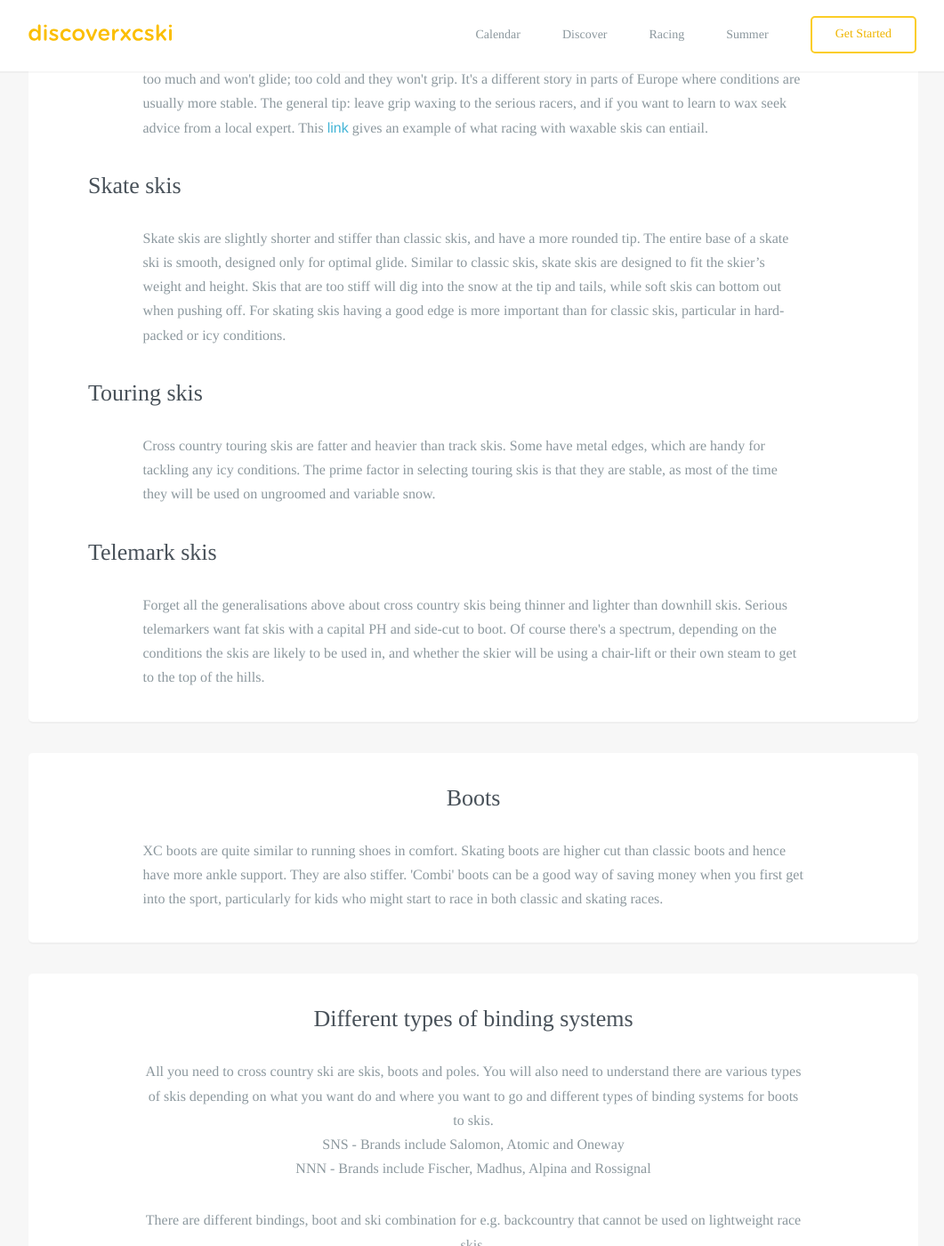
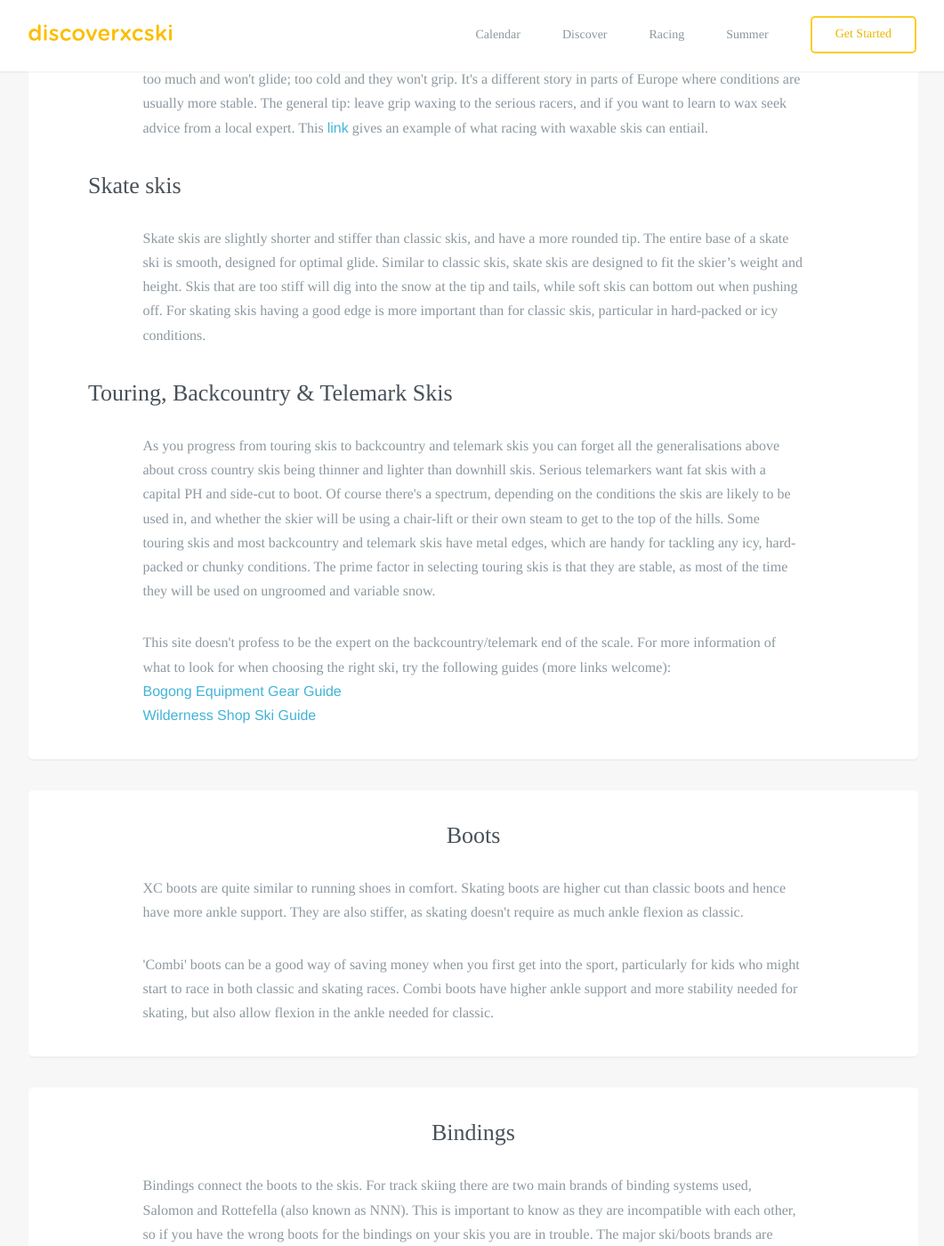
Before and after one commit to robcatto/robcatto.github.io, a Jekyll site: the page built from get-started/equipment/index.html, in a window 1280 px wide and 1400 px high, scrolled down 1527 px. Shown: the whole window at 89% size, without its empty margins (108-1169 px from the left). Built offline with Jekyll 4.4.1, drawn with Linux system fonts in a browser that asks for light colours; some web fonts are replaced; Markdown is read by kramdown in place of the engine named in the settings; some of the changed text lies outside the part shown.

Commit message:
Update index.html

```diff
--- a/get-started/equipment/index.html
+++ b/get-started/equipment/index.html
@@ -53,30 +53,36 @@ layout: default
                         <p align=left>Waxable skis are usually faster than all forms of waxless skis, however, getting the rigth wax is an art, particularly in Australia where conditions often change continuously throughout the day. Wax too warm and the skis will stick too much and won't glide; too cold and they won't grip. It's a different story in parts of Europe where conditions are usually more stable. The general tip: leave grip waxing to the serious racers, and if you want to learn to wax seek advice from a local expert. This <a href="http://crosscountryskier.com.au/techniques/classic/2007104186094.htm"target="blank">link</a> gives an example of what racing with waxable skis can entiail.</p>
 
                    <h3 align=left>Skate skis</h3>
-                    <p align=left>Skate skis are slightly shorter and stiffer than classic skis, and have a more rounded tip. The entire base of a skate ski is smooth, designed only for optimal glide. Similar to classic skis, skate skis are designed to fit the skier’s weight and height. Skis that are too stiff will dig into the snow at the tip and tails, while soft skis can bottom out when pushing off. For skating skis having a good edge is more important than for classic skis, particular in hard-packed or icy conditions.
+                    <p align=left>Skate skis are slightly shorter and stiffer than classic skis, and have a more rounded tip. The entire base of a skate ski is smooth, designed for optimal glide. Similar to classic skis, skate skis are designed to fit the skier’s weight and height. Skis that are too stiff will dig into the snow at the tip and tails, while soft skis can bottom out when pushing off. For skating skis having a good edge is more important than for classic skis, particular in hard-packed or icy conditions.
                      </p>
-               <h3 align=left>Touring skis</h3>
-              <p align=left>Cross country touring skis are fatter and heavier than track skis. Some have metal edges, which are handy for tackling any icy conditions. The prime factor in selecting touring skis is that they are stable, as most of the time they will be used on ungroomed and variable snow.
-              <h3 align=left>Telemark skis</h3>
-              <p align=left>Forget all the generalisations above about cross country skis being thinner and lighter than downhill skis. Serious telemarkers want fat skis with a capital PH and side-cut to boot. Of course there's a spectrum, depending on the conditions the skis are likely to be used in, and whether the skier will be using a chair-lift or their own steam to get to the top of the hills.
+               <h3 align=left>Touring, Backcountry & Telemark Skis</h3>
+
+              <p align=left>As you progress from touring skis to backcountry and telemark skis you can forget all the generalisations above about cross country skis being thinner and lighter than downhill skis. Serious telemarkers want fat skis with a capital PH and side-cut to boot. Of course there's a spectrum, depending on the conditions the skis are likely to be used in, and whether the skier will be using a chair-lift or their own steam to get to the top of the hills. Some touring skis and most backcountry and telemark skis have metal edges, which are handy for tackling any icy, hard-packed or chunky conditions. The prime factor in selecting touring skis is that they are stable, as most of the time they will be used on ungroomed and variable snow.
+                <p align=left>This site doesn't profess to be the expert on the backcountry/telemark end of the scale. For more information of what to look for when choosing the right ski, try the following guides (more links welcome):
+
+                <br><a href="http://www.bogong.com.au/gear/ski.html"target="blank">Bogong Equipment Gear Guide</a>
+                <br><a href="http://www.wildernessshop.com.au/html/xc_skis.html"target="blank">Wilderness Shop Ski Guide</a>
 
                 </section>
                   <section class="mobile_section">
                          <h3>Boots</h3>
-                    <p align=left>XC boots are quite similar to running shoes in comfort. Skating boots are higher cut than classic boots and hence have more ankle support. They are also stiffer. 'Combi' boots can be a good way of saving money when you first get into the sport, particularly for kids who might start to race in both classic and skating races.
+                    <p align=left>XC boots are quite similar to running shoes in comfort. Skating boots are higher cut than classic boots and hence have more ankle support. They are also stiffer, as skating doesn't require as much ankle flexion as classic.
+                     </p>
+
+                      <p align=left>'Combi' boots can be a good way of saving money when you first get into the sport, particularly for kids who might start to race in both classic and skating races. Combi boots have higher ankle support and more stability needed for skating, but also allow flexion in the ankle needed for classic.
                      </p>
 
 
                 </section>
 
                          <section class="mobile_section">
-                    <h3>Different types of binding systems</h3>
-                    <p>All you need to cross country ski are skis, boots and poles.  You will also need to understand there are various types of skis depending on what you want do and where you want to go and different types of binding systems for boots to skis.
+                    <h3>Bindings</h3>
+                    <p align=left>Bindings connect the boots to the skis. For track skiing there are two main brands of binding systems used, Salomon and Rottefella (also known as NNN). This is important to know as they are incompatible with each other, so if you have the wrong boots for the bindings on your skis you are in trouble. The major ski/boots brands are aligned to one of these systems:
+                                <br>SNS - Boot brands include Salomon, Atomic and Oneway
+                                <br>NNN - Boot brands include Fischer, Madshus, Alpina and Rossignal
 
-                                <br>SNS - Brands include Salomon, Atomic and Oneway
-                                <br>NNN - Brands include Fischer, Madhus, Alpina and Rossignal
-                        <p>There are different bindings, boot and ski combination for e.g. backcountry that cannot be used on lightweight race skis.
-                        <p>Also there are are manual bindings and automatic bindings.  Manual bindings tend to be easier to attach and detach.
+                        <p align=left>Some bindings are automatic, which means that you can attach them without using your hands and detach them by pressing down with the tip of your pole on the binding. These are often used on hire skis. Manual bindings are more common. Some NNN bindings can be adjusted back or forward on the ski - in general don't adjust these unless advised to by an expert.
+                          <p align=left>There are different bindings, boot and ski combination for e.g. backcountry that cannot be used on lightweight race skis.
                      </p>
 
                 </section>
@@ -85,8 +91,9 @@ layout: default
 
 
                          <section class="mobile_section">
-                    <h3>Pole lengths differ</h3>
-                    <p>Poles are thin and light, with a basket on the bottom to stop the pole from going deep into the snow.  There are different pole lengths for classic and skate.  Classic pole length is around minus 20cm of height and skate are around minus 10 cm.  There are also racing straps which act like a sling that cradles your hand or there are poles for beginners with a loop.  The price you pay for poles reflects the material they are made from.
+                    <h3>POles</h3>
+                    <p align=left>Poles are thin and light, with a basket on the bottom to stop the pole from going deep into the snow.  There are different pole lengths for classic and skate. Classic poles should come up to around armpit or shoulder height, while skating poles should come up to between the chin and the nose. Pole straps can be simple loops or more supportive straps which cradle your hand.
+                    <p align=left>The price you pay for poles reflects the material they are made from. Expensive carbon fibre poles are lighter and stiffer, however also more fragile to lateral knocks. For kids likely to be playing in the snow and jumping around, forget about carbon fibre poles.
                      </p>
 
 
```
